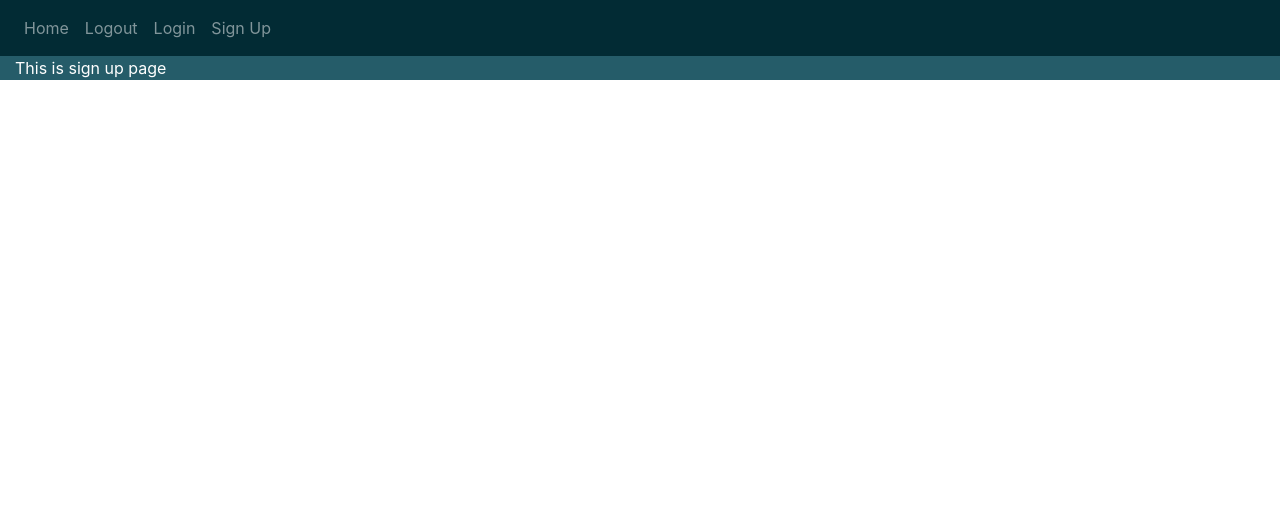
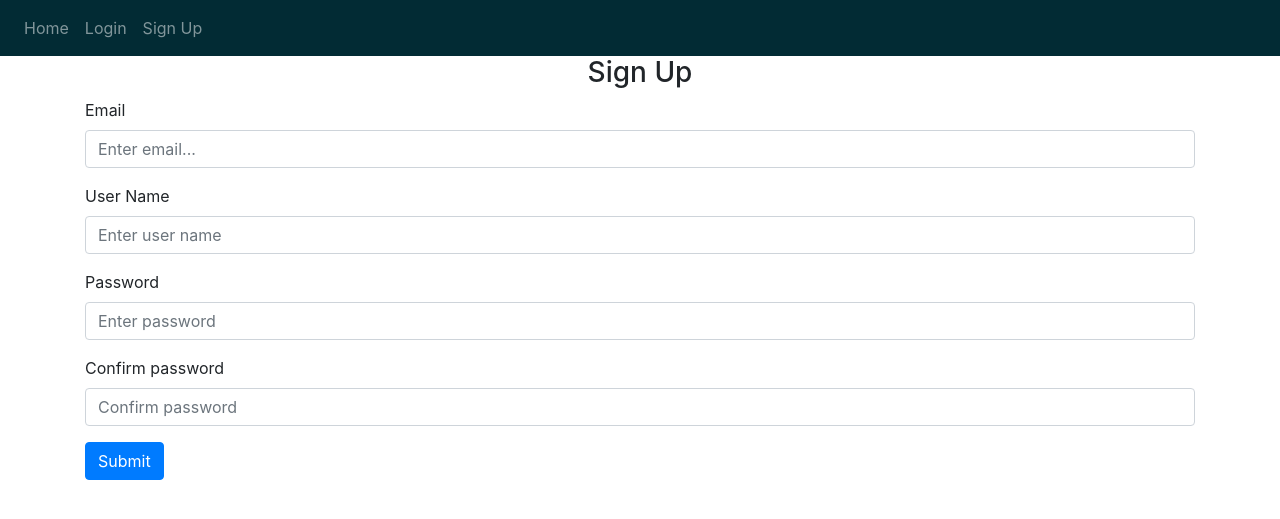
Before and after one commit to quanggdungg0609/TodoList, a Flask app: page /signup in a window 1280 px wide. Shown: the top 519 px of the page. Run offline with Flask 2, Linux system fonts and the light colour scheme; parts of the project's set-up code (start-up, migrations or seed data) failed here and were passed over; some libraries are stand-ins or nearby versions.

Commit message:
Update login and register system

```diff
--- /dev/null
+++ b/todolist/static/js/script.js
@@ -0,0 +1,6 @@
+$("#login-button").click(function(event){
+    event.preventDefault();
+
+$('form').fadeOut(500);
+$('.wrapper').addClass('form-success');
+});
--- a/todolist/templates/base.html
+++ b/todolist/templates/base.html
@@ -9,7 +9,8 @@
         integrity="sha384-Vkoo8x4CGsO3+Hhxv8T/Q5PaXtkKtu6ug5TOeNV6gBiFeWPGFN9MuhOf23Q9Ifjh" crossorigin="anonymous" />
     <link rel="stylesheet" href="https://stackpath.bootstrapcdn.com/font-awesome/4.7.0/css/font-awesome.min.css"
         crossorigin="anonymous" />
-
+    <link href='http://fonts.googleapis.com/css?family=Montserrat:400,700' rel='stylesheet' type='text/css'>
+    <link rel="stylesheet" href="{{ url_for('static', filename='css/style.css') }}">
     <title>{%block title%} {% endblock %}</title>
 </head>
 <body>
@@ -20,19 +21,43 @@
         </button>
         <div class="collapse navbar-collapse" id="navbar">
             <div class="navbar-nav">
-
+                {% if user.is_authenticated %}
                     <a class="nav-item nav-link" id="home" href="/">Home</a>
                     <a class="nav-item nav-link" id="logout" href="/logout">Logout</a>
-
+                {%else%}
+                    <a class="nav-item nav-link" id="home" href="/">Home</a>
                     <a class="nav-item nav-link" id="login" href="/login">Login</a>
                     <a class="nav-item nav-link" id="signUp" href="/signup">Sign Up</a>
+                {%endif%}
 
             </div>
         </div>
     </nav>
-    <div class="container-fluid text-white" style="background-color: #255C69;">
+
+    {% with messages = get_flashed_messages(with_categories=true) %}
+        {% if messages %}
+            {% for cat, mess in messages %}
+                {% if cat == "error" %}
+                <div class="alert alert-danger alter-dismissable fade show" role="alert">
+                    {{ mess }}
+                    <button type="button" class="close" data-dismiss="alert">
+                        <span aria-hidden="true">&times;</span>
+                    </button>
+                </div>
+                {% else %}
+                <div class="alert alert-success alter-dismissable fade show" role="alert">
+                    {{ mess }}
+                    <button type="button" class="close" data-dismiss="alert">
+                        <span aria-hidden="true">&times;</span>
+                    </button>
+                </div>
+                {% endif %}
+            {% endfor %}
+        {% endif %}
+    {% endwith %}
+
+    <div class="container">
         {%block content%} {%endblock%}
-
     </div>
 
     <!-- Import javascript -->
--- /dev/null
+++ b/todolist/templates/notes.html
@@ -0,0 +1,5 @@
+{% extends 'base.html' %}
+
+{%block title%} Homepage {%endblock%}
+
+{%block content%} This is homepage {%endblock%}
--- a/todolist/templates/signup.html
+++ b/todolist/templates/signup.html
@@ -2,4 +2,27 @@
 
 {%block title%} Sign up{%endblock%}
 
-{%block content%} This is sign up page {%endblock%}
+{%block content%}
+
+    <form method="POST">
+        <h3 align = "center"> Sign Up</h3>
+        <div class = "form-group" >
+            <label for ="email">Email</label>
+            <input type = "email" class="form-control" id = "email" name = "email" placeholder="Enter email..." align = "center" />
+        </div>
+        <div class="form-group" >
+            <label for="username">User Name</label>
+            <input type="text" class="form-control" id="email" name="username" placeholder="Enter user name" align = "center"/>
+        </div>
+        <div class="form-group" >
+            <label for="password">Password</label>
+            <input type="password" class="form-control" id="password" name="password" placeholder="Enter password" align = "center"/>
+        </div>
+        <div class="form-group">
+            <label for="confirm_password">Confirm password</label>
+            <input type="password" class="form-control" id="confirm_password" name="confirm_password" placeholder="Confirm password" align = "center" />
+        </div>
+        <button type="submit" class = "btn btn-primary">Submit</button>
+    </form>
+
+ {%endblock%}
--- a/todolist/user.py
+++ b/todolist/user.py
@@ -1,16 +1,68 @@
-from flask import Blueprint, render_template
-
+from flask import Blueprint, render_template, request, flash, session
+from flask.helpers import url_for
+from .models import Users
+from werkzeug.security import generate_password_hash, check_password_hash
+from werkzeug.utils import redirect
+from flask_login import login_user, login_required, logout_user, current_user
+from todolist import views
+from .models import Users, Notes
+from . import db
 user = Blueprint("user",__name__)
 
-@user.route("/login")
+@user.route("/login", methods=["POST", "GET"])
 def login():
-    return render_template("login.html")
+    if request.method=="POST":
+        username=request.form.get("username")
+        password=request.form.get("password")
+
+        user=Users.query.filter_by(user_name=username).first()
+        if user:
+            if check_password_hash(user.password,password):
+                login_user(user, remember=True)
+                session.permanent=True
+                flash("Logged in success!",category="succces")
+                return redirect(url_for("views.home"))
+            else:
+                flash("Wrong password, please check again",category="error")
+        else:
+            flash("User doesn't exist",category="error")
+
+    return render_template("login.html",user=current_user)
 
 @user.route("/logout")
+@login_required
 def logout():
-    return "logout"
+    logout_user()
+    return redirect(url_for("user.login"))
 
 
-@user.route("/signup")
+@user.route("/signup", methods=["POST", "GET"])
 def signup():
-    return render_template("signup.html")
+    if request.method == "POST":
+        email=request.form.get("email")
+        username=request.form.get("username")
+        password=request.form.get("password")
+        confirm_password=request.form.get("confirm_password")
+
+        user=Users.query.filter_by(email=email).first()
+        if user:
+            flash("User existed", category="error")
+        elif len(email)<10:
+            flash("Email must be greater than 10 characters",category="error")
+        elif len(password)<6:
+            flash("Password must be greater than 6 character",category="error")
+        elif password!=confirm_password:
+            flash("Password doesn't not match", category="error")
+        else:
+            password=generate_password_hash(password, method="sha256")
+            new_user=Users(email,username,password)
+            try:
+                db.session.add(new_user)
+                db.session.commit()
+                flash("User created!", category="success")
+                login_user(user,remember=True)
+                return redirect(url_for("views.home"))
+
+            except:
+                "Error"
+    return render_template("signup.html",user=current_user)
--- a/todolist/views.py
+++ b/todolist/views.py
@@ -1,7 +1,9 @@
 from flask import Blueprint, render_template
-
+from flask_login import login_required, current_user
+from sqlalchemy.sql.functions import user
 views = Blueprint("views",__name__)
 
 @views.route("/")
+@views.route("/home")
 def home():
-    return render_template("index.html")
+    return render_template("index.html",user=current_user)
```
Also changed, not shown: todolist/__init__.py (+15 -2 lines), todolist/models.py (+7 -3 lines), todolist/templates/login.html (+17 -1 lines), todolist/static/css/style.css (added), todolist/todolist.db.
